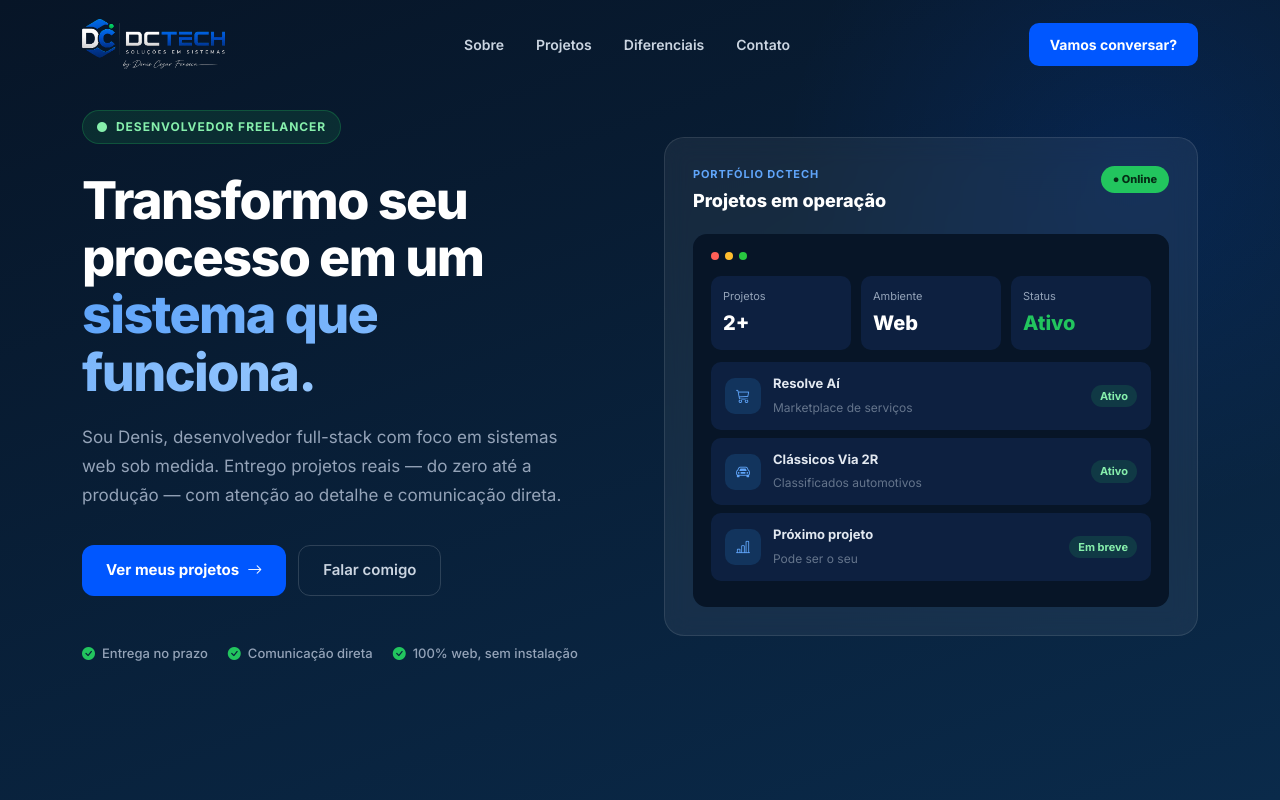
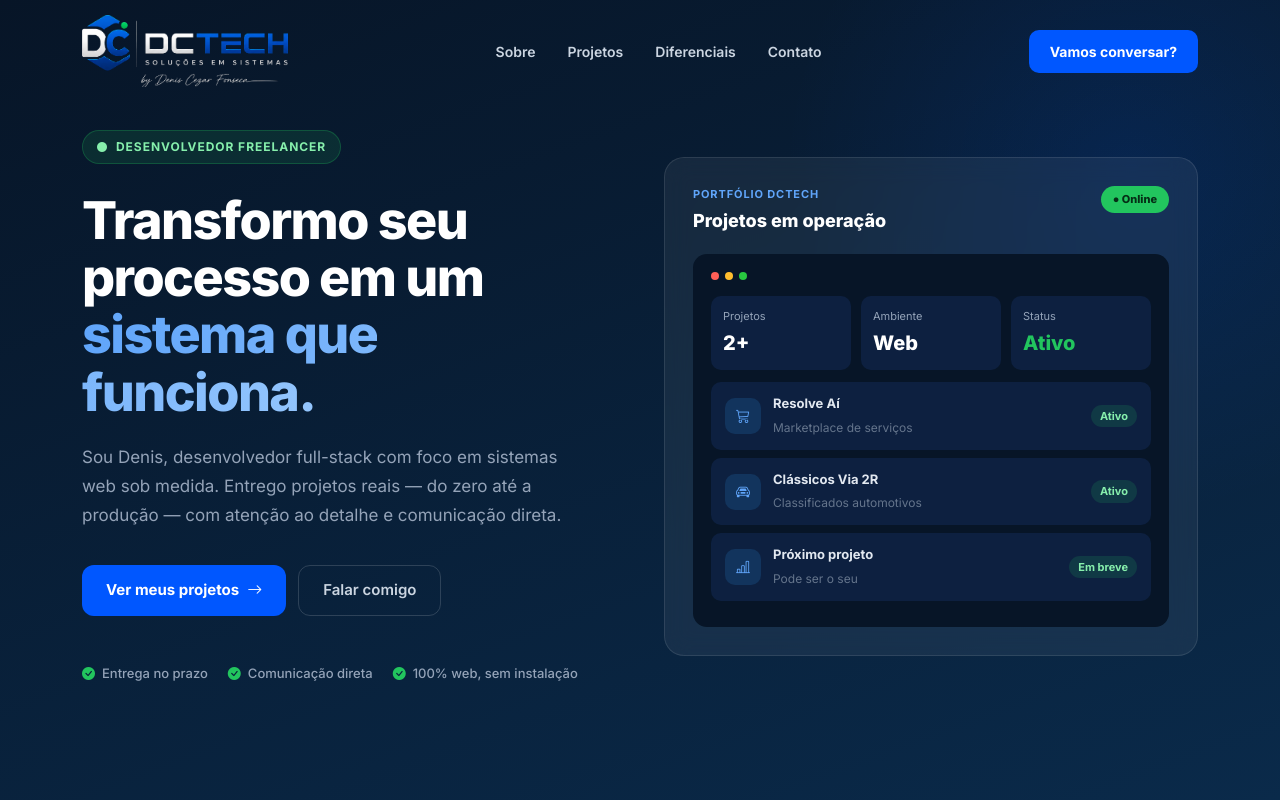
Before and after one commit to dcfonsecaa/dctech-site, a React (Vite) app: page / in a window 1280 px wide. Shown: the top 800 px of the page. Built offline with nearby package versions, Linux system fonts and the light colour scheme.

Commit message:
Update App.css

```diff
--- a/src/App.css
+++ b/src/App.css
@@ -30,7 +30,7 @@ a { text-decoration: none; }
   position: fixed;
   top: 0; left: 0; right: 0;
   z-index: 1000;
-  padding: 14px 0;
+  padding: 10px 0;
   transition: background 0.3s, box-shadow 0.3s;
 }
 .dc-nav.scrolled {
@@ -77,7 +77,7 @@ a { text-decoration: none; }
 .dc-hero {
   background: linear-gradient(160deg, var(--navy) 0%, #0a2a4a 100%);
   min-height: 100vh;
-  padding-top: 110px;
+  padding-top: 130px;
   padding-bottom: 80px;
   color: #fff;
   overflow: hidden;
@@ -266,18 +266,18 @@ a { text-decoration: none; }
 
 /* ─── LOGO PNG ─── */
 .logo-navbar {
-  height: 50px;
+  height: 72px;
   width: auto;
   object-fit: contain;
 }
 
 .logo-footer {
-  height: 42px;
+  height: 56px;
   width: auto;
   object-fit: contain;
 }
 
 @media (max-width: 768px) {
-  .logo-navbar { height: 38px; }
-  .logo-footer  { height: 32px; }
+  .logo-navbar { height: 52px; }
+  .logo-footer  { height: 40px; }
 }
```
